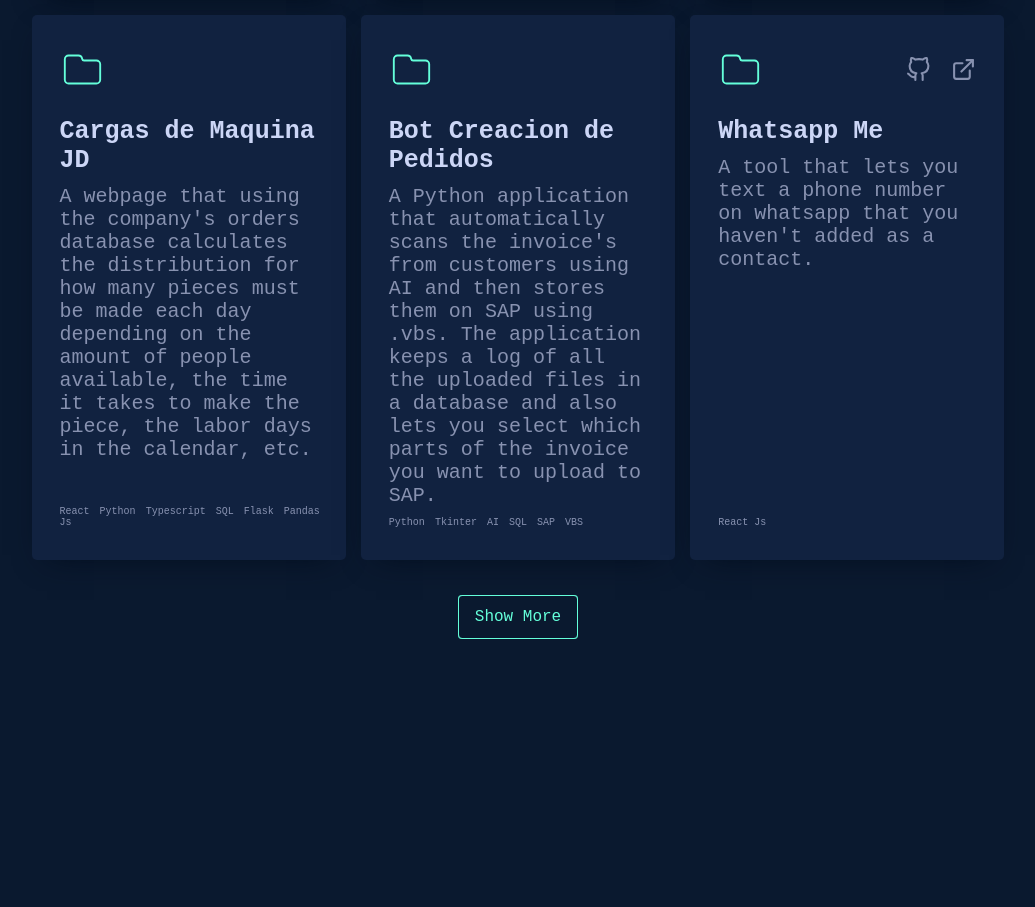
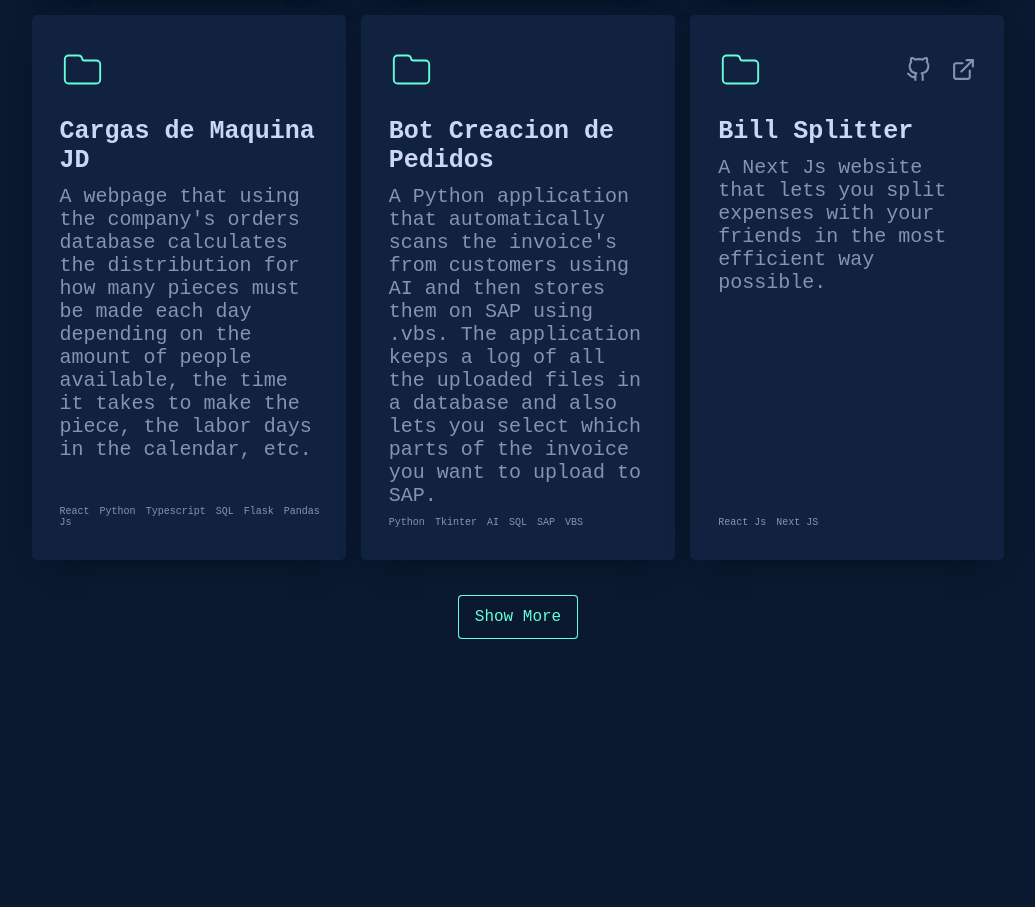
Before and after one commit to luisguareschi/my-portfolio-v2, a Next.js app: page / in a window 1280 px wide. Shown: the part 2987-3894 px from the top of the page, without its empty margins (122-1157 px from the left). Built offline with nearby package versions, Linux system fonts and the light colour scheme; a web font is replaced by a local one.

Commit message:
Added new project

```diff
--- a/src/app/sections/projects/ProjectsPage.tsx
+++ b/src/app/sections/projects/ProjectsPage.tsx
@@ -50,6 +50,13 @@ const projects:projectInfo[] = [
             "then stores them on SAP using .vbs. The application keeps a log of all the uploaded files " +
             "in a database and also lets you select which parts of the invoice you want to upload to SAP.",
         tools: ["Python", "Tkinter", "AI", "SQL", "SAP", "VBS"]
+    },
+    {
+        title: "Bill Splitter",
+        description: "A Next Js website that lets you split expenses with your friends in the most efficient way possible.",
+        tools: ["React Js", "Next JS"],
+        githubLink: "https://github.com/luisguareschi/bill-splitter",
+        projectLink: "https://bill-splitter-pro.netlify.app/"
     },
     {
         title: "Whatsapp Me",
```
